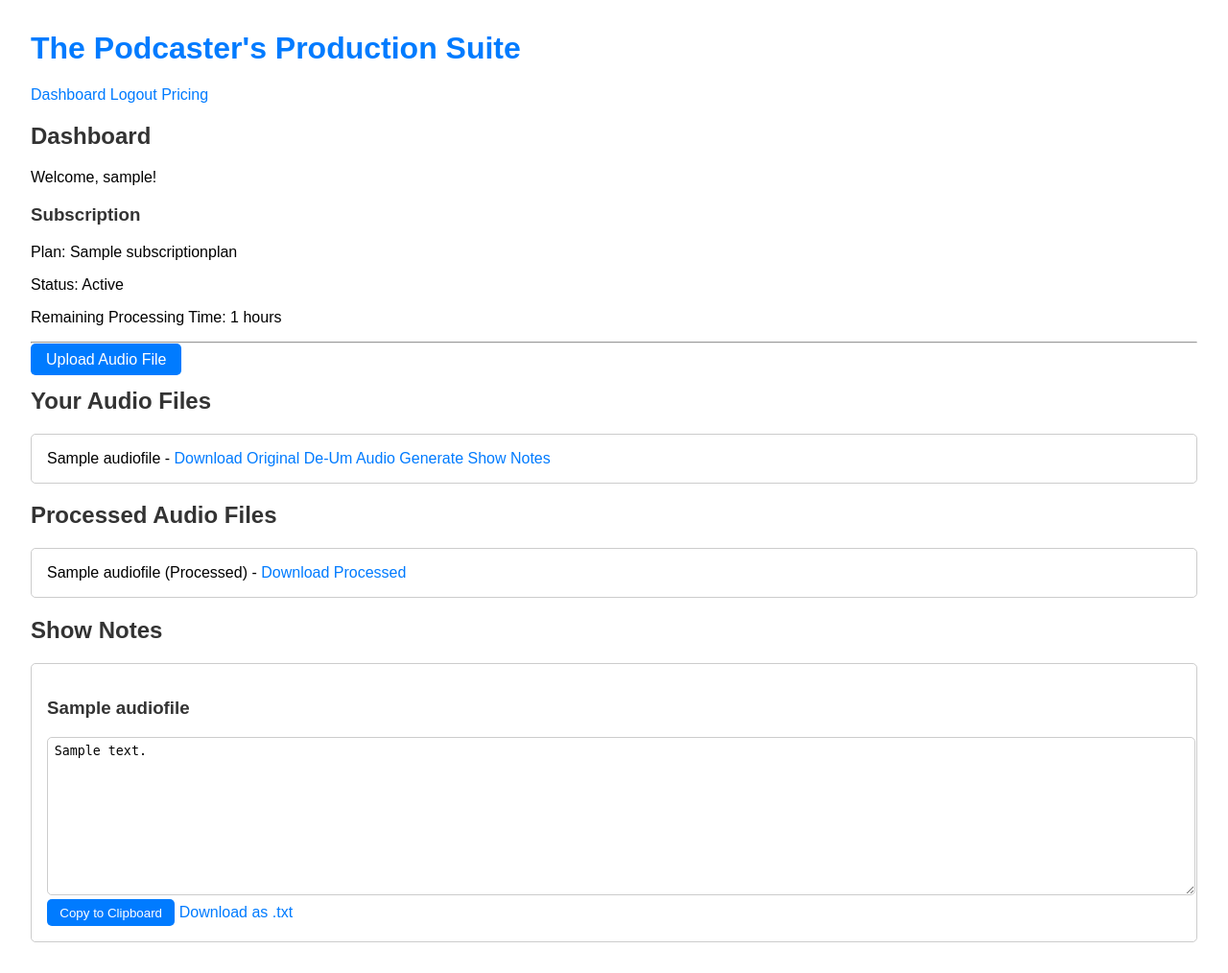
After one commit to lukefryer1234/thepodcastersproductionsuite, a Django app: page /dashboard/ in a window 1280 px wide. The commit adds this page. Shown: the whole page at 96% size. Run offline with Django 5.2, Linux system fonts and the light colour scheme; a user stored in the database is signed in; tables that the repository leaves empty hold one stand-in row (values such as "Sample post").

Commit message:
feat: Add user dashboard
This commit introduces a new user dashboard that provides a central place
for you to manage your audio files and subscriptions.

The dashboard includes the following features:
- Displays your current subscription plan and status.
- Shows the remaining audio processing time for your billing
  cycle.
- Organizes uploaded audio files, processed files, and show notes into
  separate sections for easy management.
- The dashboard is now your default page upon login.
- A "Dashboard" link has been added to the main navigation.
- Tests have been added to ensure the dashboard works as expected.

```diff
--- a/podcaster_suite/core/templates/base.html
+++ b/podcaster_suite/core/templates/base.html
@@ -10,6 +10,7 @@
         <h1><a href="{% url 'index' %}">The Podcaster's Production Suite</a></h1>
         <nav>
             {% if user.is_authenticated %}
+                <a href="{% url 'dashboard' %}">Dashboard</a>
                 <a href="{% url 'logout' %}">Logout</a>
                 <a href="{% url 'pricing' %}">Pricing</a>
             {% else %}
--- /dev/null
+++ b/podcaster_suite/core/templates/dashboard.html
@@ -0,0 +1,71 @@
+{% extends 'base.html' %}
+
+{% block title %}Dashboard{% endblock %}
+
+{% block content %}
+    <h2>Dashboard</h2>
+    <p>Welcome, {{ user.username }}!</p>
+
+    <h3>Subscription</h3>
+    {% if subscription %}
+        <p>Plan: {{ subscription.subscription_plan.name|default:"Free" }}</p>
+        <p>Status: {% if subscription.is_active %}Active{% else %}Inactive{% endif %}</p>
+        <p>Remaining Processing Time: {{ subscription.remaining_processing_hours }} hours</p>
+    {% else %}
+        <p>You do not have an active subscription.</p>
+        <a href="{% url 'pricing' %}" class="button">View Pricing Plans</a>
+    {% endif %}
+
+    <hr>
+
+    <a href="{% url 'upload_file' %}" class="button">Upload Audio File</a>
+
+    <h2>Your Audio Files</h2>
+    <ul>
+        {% for audio_file in audio_files %}
+            <li>
+                {{ audio_file.title }} - <a href="{{ audio_file.audio_file.url }}" download>Download Original</a>
+                <a href="{% url 'de_um_audio' audio_file.id %}">De-Um Audio</a>
+                <a href="{% url 'generate_show_notes' audio_file.id %}">Generate Show Notes</a>
+            </li>
+        {% empty %}
+            <li>No audio files uploaded yet.</li>
+        {% endfor %}
+    </ul>
+
+    <h2>Processed Audio Files</h2>
+    <ul>
+        {% for processed_file in processed_audio_files %}
+            <li>
+                {{ processed_file.original_file.title }} (Processed) -
+                <a href="{{ processed_file.processed_file.url }}" download>Download Processed</a>
+            </li>
+        {% empty %}
+            <li>No processed audio files yet.</li>
+        {% endfor %}
+    </ul>
+
+    <h2>Show Notes</h2>
+    <ul>
+        {% for note in show_notes %}
+            <li>
+                <h3>{{ note.audio_file.title }}</h3>
+                <textarea id="show_notes_{{ note.id }}" rows="10" cols="80">{{ note.notes }}</textarea>
+                <br>
+                <button onclick="copyToClipboard('show_notes_{{ note.id }}')">Copy to Clipboard</button>
+                <a href="data:text/plain;charset=utf-8,{{ note.notes|urlencode }}" download="{{ note.audio_file.title }}_shownotes.txt">Download as .txt</a>
+            </li>
+        {% empty %}
+            <li>No show notes generated yet.</li>
+        {% endfor %}
+    </ul>
+
+    <script>
+        function copyToClipboard(elementId) {
+            var copyText = document.getElementById(elementId);
+            copyText.select();
+            copyText.setSelectionRange(0, 99999); /* For mobile devices */
+            document.execCommand("copy");
+        }
+    </script>
+{% endblock %}
--- a/podcaster_suite/core/urls.py
+++ b/podcaster_suite/core/urls.py
@@ -4,6 +4,7 @@ from django.contrib.auth import views as auth_views
 
 urlpatterns = [
     path("", views.index, name="index"),
+    path("dashboard/", views.dashboard, name="dashboard"),
     path("register/", views.register, name="register"),
     path("login/", auth_views.LoginView.as_view(template_name="registration/login.html"), name="login"),
     path("logout/", auth_views.LogoutView.as_view(), name="logout"),
--- a/podcaster_suite/core/views.py
+++ b/podcaster_suite/core/views.py
@@ -22,18 +22,25 @@ stripe.api_key = STRIPE_API_KEY
 
 def index(request):
     if request.user.is_authenticated:
-        audio_files = AudioFile.objects.filter(user=request.user)
-        processed_audio_files = ProcessedAudioFile.objects.filter(original_file__user=request.user)
-        show_notes = ShowNotes.objects.filter(audio_file__user=request.user)
-    else:
-        audio_files = []
-        processed_audio_files = []
-        show_notes = []
+        return redirect('dashboard')
+    return render(request, "index.html")
 
-    return render(request, "index.html", {
+@login_required
+def dashboard(request):
+    audio_files = AudioFile.objects.filter(user=request.user)
+    processed_audio_files = ProcessedAudioFile.objects.filter(original_file__user=request.user)
+    show_notes = ShowNotes.objects.filter(audio_file__user=request.user)
+
+    try:
+        subscription = UserSubscription.objects.get(user=request.user)
+    except UserSubscription.DoesNotExist:
+        subscription = None
+
+    return render(request, "dashboard.html", {
         "audio_files": audio_files,
         "processed_audio_files": processed_audio_files,
         "show_notes": show_notes,
+        "subscription": subscription,
     })
 
 @login_required
--- a/podcaster_suite/podcaster_suite/settings.py
+++ b/podcaster_suite/podcaster_suite/settings.py
@@ -123,8 +123,9 @@ STATICFILES_DIRS = [BASE_DIR / "static"]
 
 DEFAULT_AUTO_FIELD = "django.db.models.BigAutoField"
 
-LOGIN_REDIRECT_URL = "index"
+LOGIN_REDIRECT_URL = "dashboard"
 LOGOUT_REDIRECT_URL = "index"
+LOGIN_URL = 'login'
 
 MEDIA_URL = '/media/'
 MEDIA_ROOT = BASE_DIR / 'media'
```
Also changed, not shown: podcaster_suite/core/tests.py (+25 -4 lines), 3 other files.
